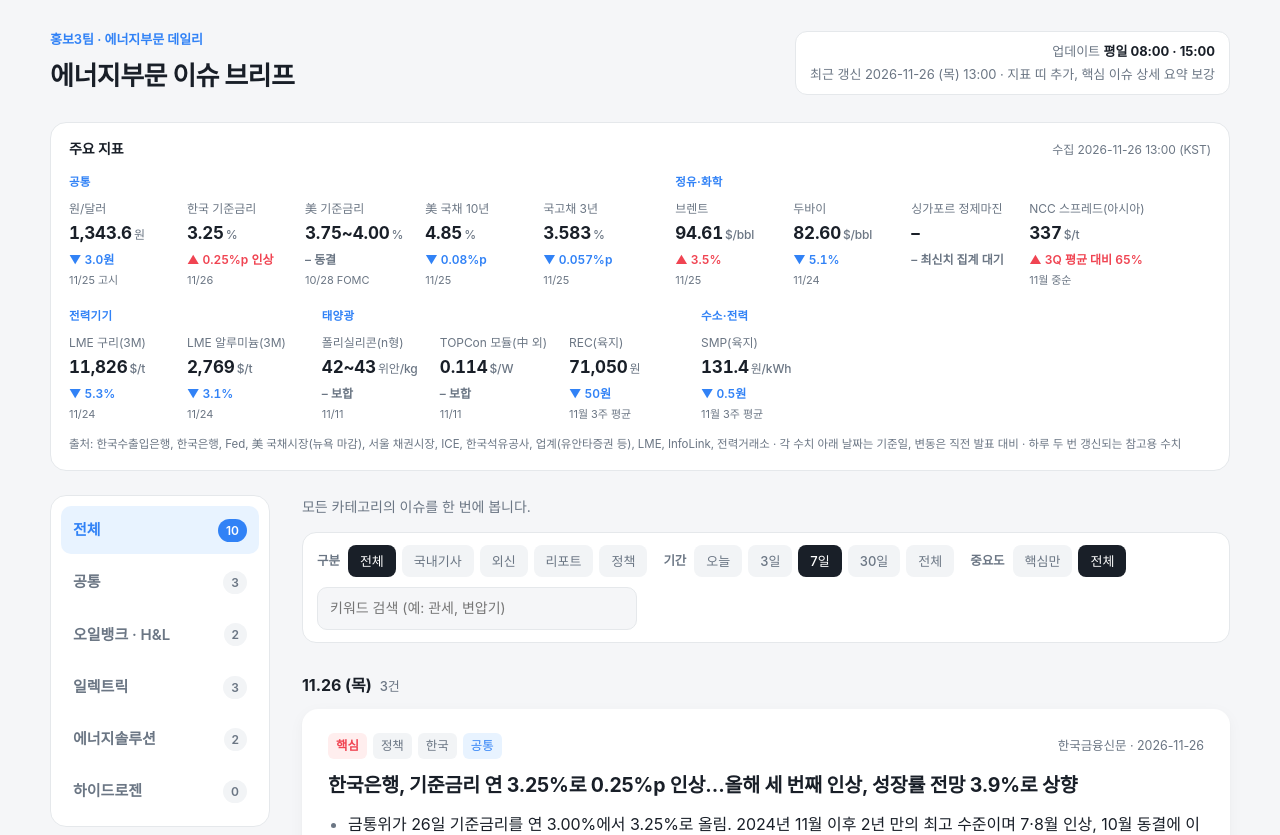
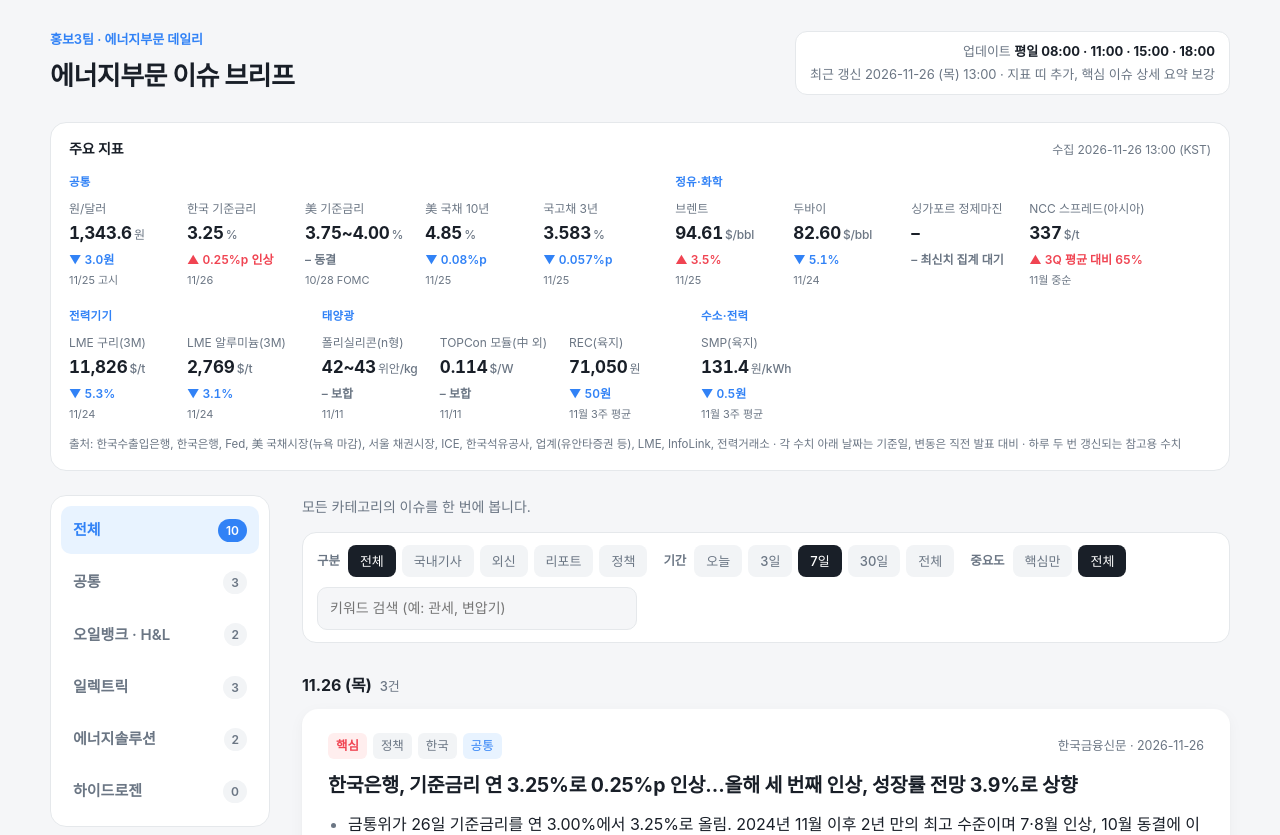
Before and after one commit to vlakd0401-cyber/energy-brief, a plain HTML site: page index.html in a window 1280 px wide. Shown: the top 835 px of the page. Drawn offline with Linux system fonts and the light colour scheme; a web font is replaced by a local one.

Commit message:
갱신 주기 평일 4회로 변경(08·11·15·18시)
Co-Authored-By: Claude Opus 5.5 <noreply@anthropic.com>
Claude-Session: https://claude.ai/code/session_014j3YqJpiSGHiVzshdHarAh

```diff
--- a/index.html
+++ b/index.html
@@ -98,7 +98,7 @@ footer{margin-top:36px;font-size:12.5px;color:var(--ink-2)}
       <div class="eyebrow">홍보3팀 · 에너지부문 데일리</div>
       <h1>에너지부문 이슈 브리프</h1>
     </div>
-    <div class="status" id="status">업데이트 <b>평일 08:00 · 15:00</b><br><span id="last">불러오는 중…</span></div>
+    <div class="status" id="status">업데이트 <b>평일 08:00 · 11:00 · 15:00 · 18:00</b><br><span id="last">불러오는 중…</span></div>
   </header>
 
   <section class="ticker" id="ticker" hidden aria-label="주요 지표"></section>
```
Also changed, not shown: 1 other file.
